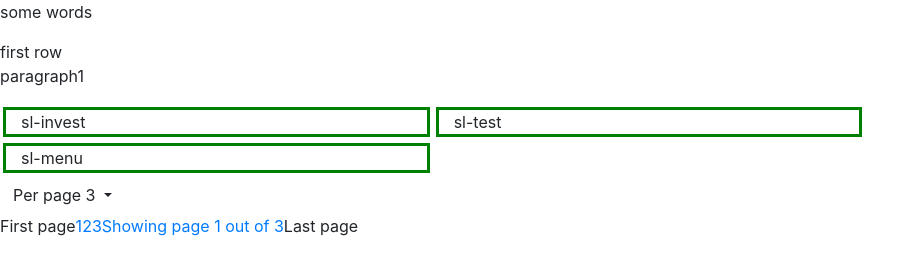
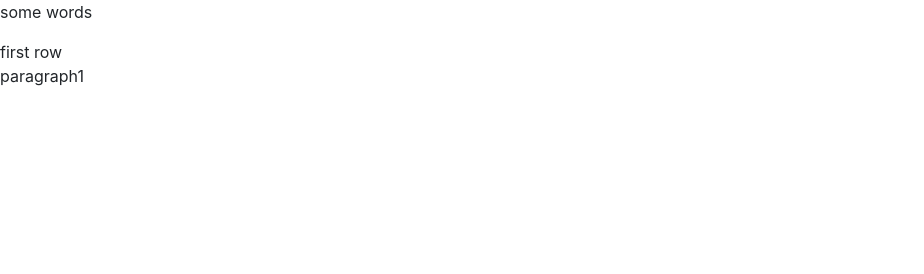
Before and after one commit to HurmuzacheCiprian/AngularToogleFeature, a website: page app/index.html in a window 1280 px wide. Shown: the whole page, without its empty margins (0-924 px from the left). Drawn offline with nearby package versions, Linux system fonts and the light colour scheme; some packages are replaced by stand-ins of ours; files that its build step writes are made by us from their sources.

Commit message:
deleted unused things

```diff
--- a/app/index.html
+++ b/app/index.html
@@ -28,7 +28,6 @@
             <p>paragraph1</p>
         </toggle>
 
-    <paginate currentPerPage="3"></paginate>
 
 <!-- bower:js -->
 <script src="../lib/bower_components/jquery/dist/jquery.js"></script>
```
